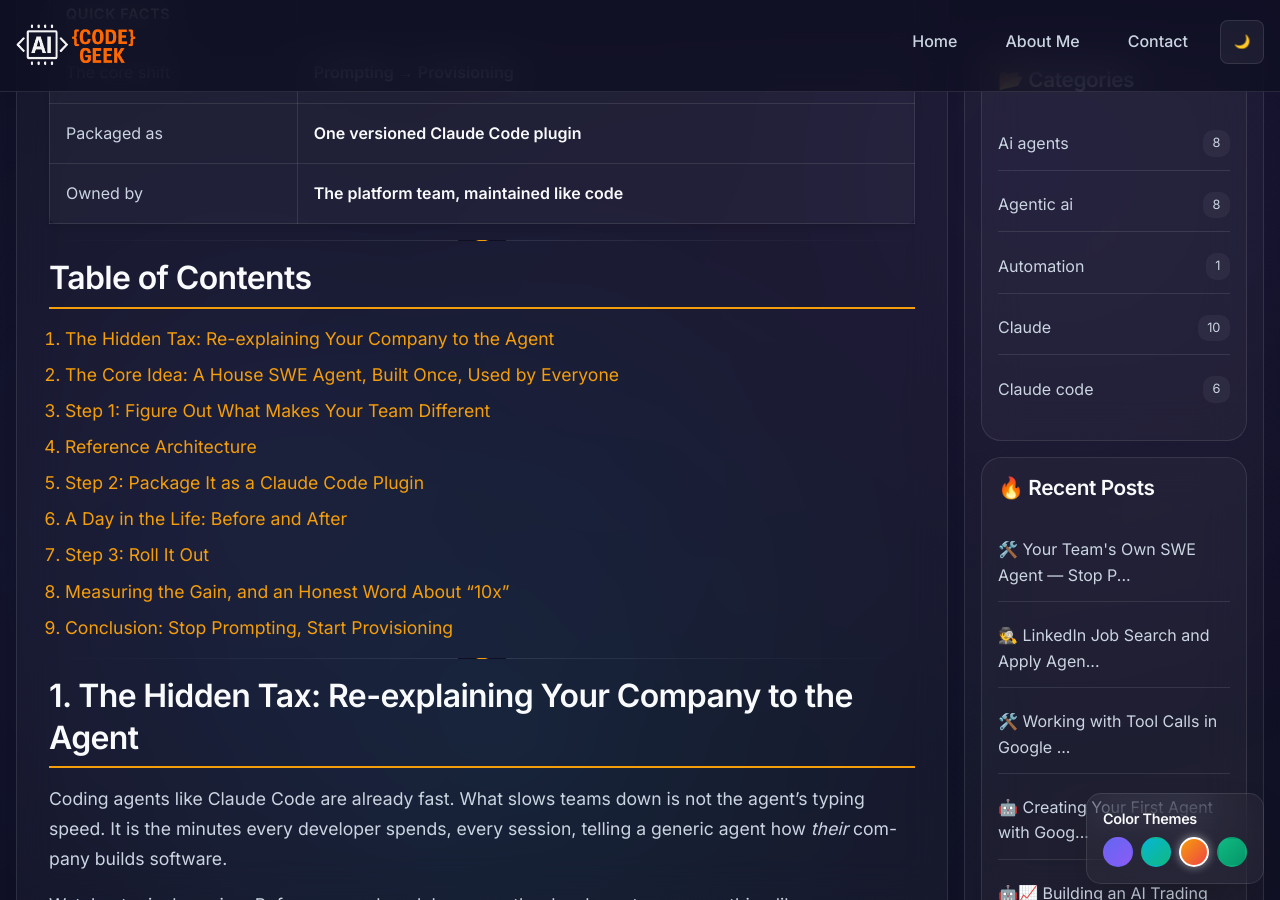
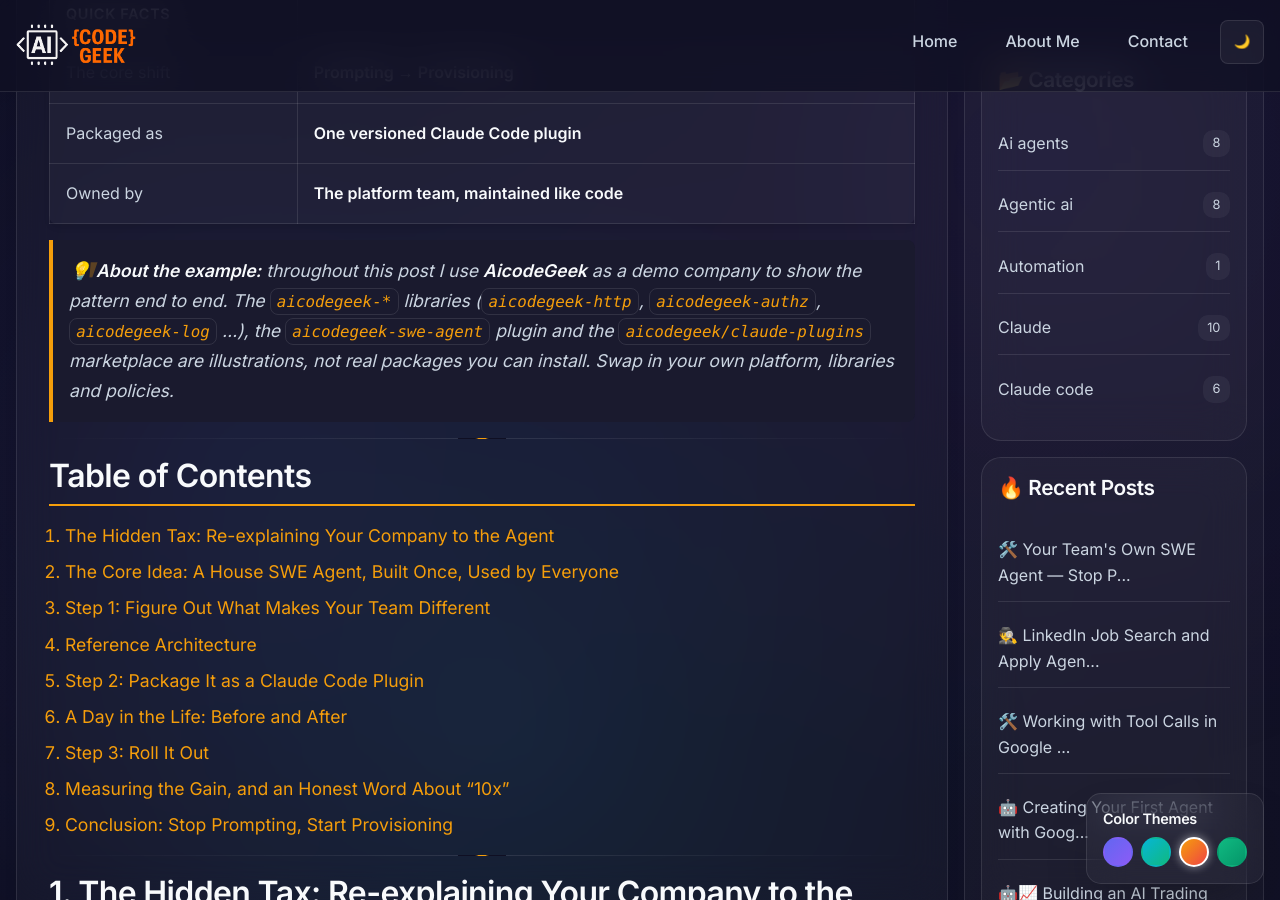
Before and after one commit to AI-Code-Geek/ai-code-geek.github.io, a Jekyll site: the page built from _posts/2026-10-27-Your-Teams-Own-SWE-Agent-The-Real-Path-to-10x-Developer-Productivity.md, in a window 1280 px wide and 900 px high, scrolled down 600 px. Built offline with Jekyll 4.4.1, drawn with Linux system fonts in a browser that asks for light colours; some of the changed text lies outside the part shown.

Commit message:
Your Team's Own SWE Agent — Stop Prompting, Start Provisioning

````diff
--- a/_posts/2026-10-27-Your-Teams-Own-SWE-Agent-The-Real-Path-to-10x-Developer-Productivity.md
+++ b/_posts/2026-10-27-Your-Teams-Own-SWE-Agent-The-Real-Path-to-10x-Developer-Productivity.md
@@ -15,6 +15,8 @@
 | The core shift | **Prompting → Provisioning** |
 | Packaged as | **One versioned Claude Code plugin** |
 | Owned by | **The platform team, maintained like code** |
+
+> 💡 **About the example:** throughout this post I use **AicodeGeek** as a demo company to show the pattern end to end. The `aicodegeek-*` libraries (`aicodegeek-http`, `aicodegeek-authz`, `aicodegeek-log` …), the `aicodegeek-swe-agent` plugin and the `aicodegeek/claude-plugins` marketplace are illustrations, not real packages you can install. Swap in your own platform, libraries and policies.
 
 ---
 
@@ -245,7 +247,7 @@
 
 ### 📦 Distributing It to the Whole Team
 
-Publish the plugin from an internal Git repo set up as a plugin marketplace. Developers install it once:
+Publish the plugin from an internal Git repo set up as a plugin marketplace. Developers install it once (the names below are from the AicodeGeek example; replace them with your own marketplace repo and plugin name):
 
 ```
 /plugin marketplace add aicodegeek/claude-plugins
````
